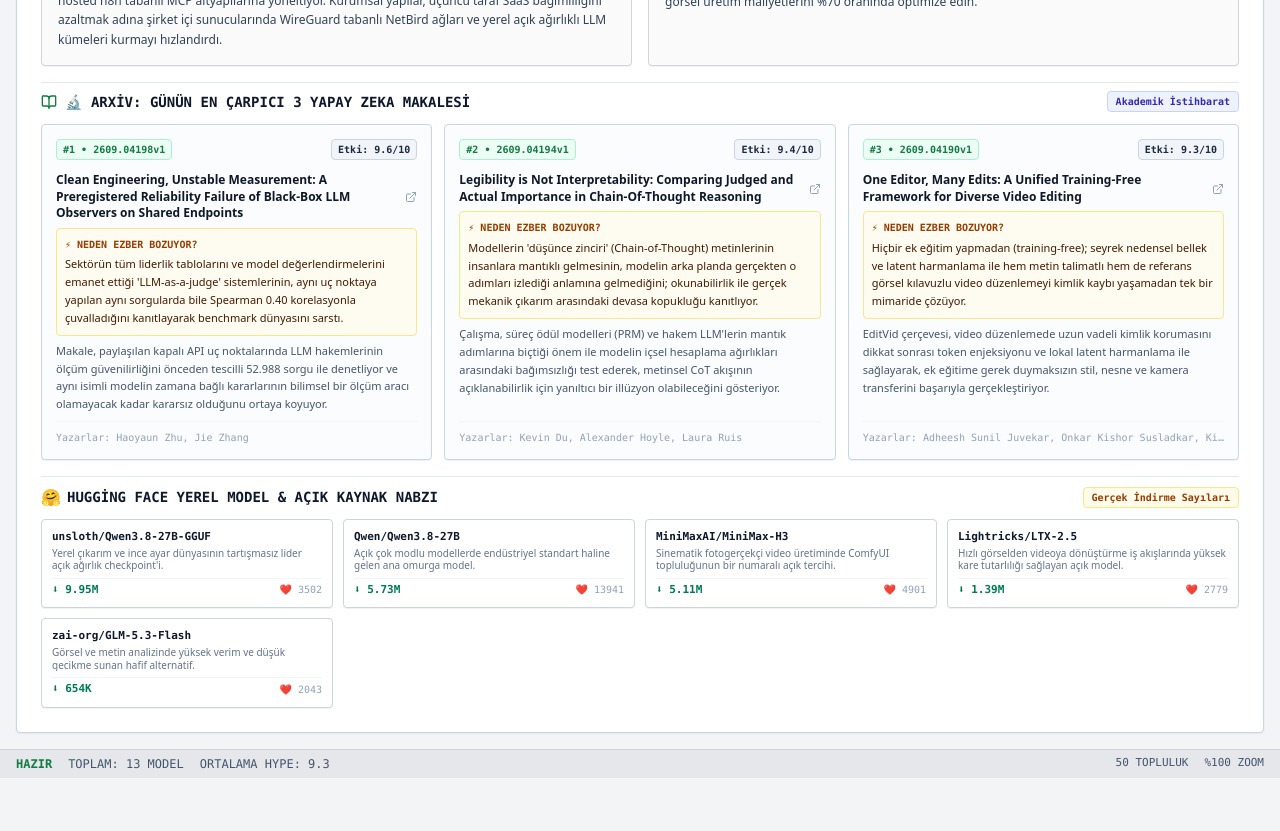
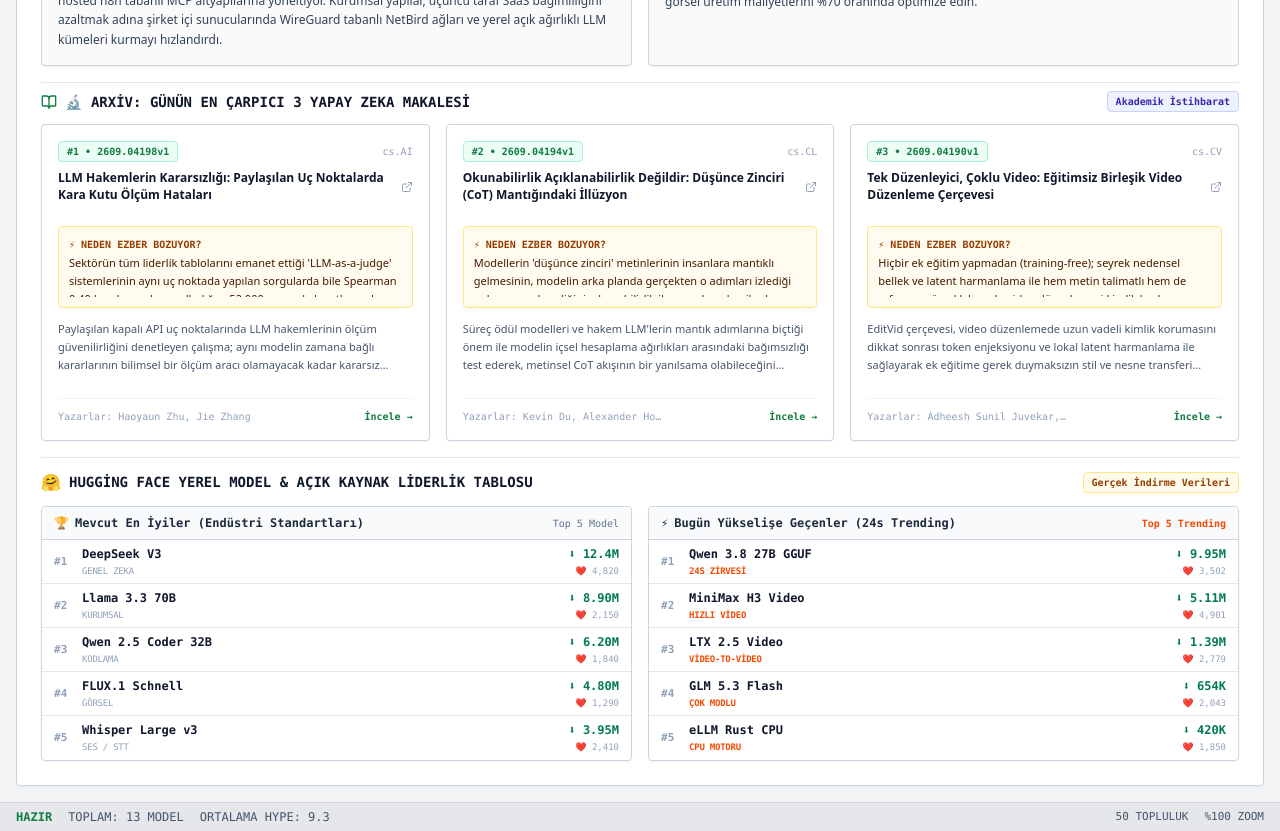
Before and after one commit to devfintell-tech/aitrendleri, a React (Vite) app: page / in a window 1280 px wide. Shown: the part 1740-2571 px from the top of the page. Before the commit the page ends 2518 px from the top, so only its background shows below. Built offline with nearby package versions, Linux system fonts and the light colour scheme.

Commit message:
ui: translate ArXiv titles to Turkish with strict row alignment; implement 5+5 HuggingFace layout

```diff
--- a/src/App.jsx
+++ b/src/App.jsx
@@ -75,8 +75,8 @@
     sections: activeReportData.sections || LATEST_CONSULTANT_REPORT.sections,
     arxivDaily: activeReportData.arxivDaily || [],
     arxivWeeklyBest: activeReportData.arxivWeeklyBest || [],
-    huggingFaceTop: activeReportData.huggingFaceTop || [],
-    hackerNewsPulse: activeReportData.hackerNewsPulse || []
+    huggingFaceBest: activeReportData.huggingFaceBest || [],
+    huggingFaceTrending: activeReportData.huggingFaceTrending || activeReportData.huggingFaceTop || []
   } : LATEST_CONSULTANT_REPORT;
 
   const rawTools = {
@@ -703,92 +703,167 @@
                   </span>
                 </div>
 
-                <div className="grid grid-cols-1 md:grid-cols-3 gap-3">
+                <div className="grid grid-cols-1 md:grid-cols-3 gap-4">
                   {(timeframe === 'weekly' && report.arxivWeeklyBest?.length > 0 ? report.arxivWeeklyBest : report.arxivDaily).map((paper, pIdx) => (
-                    <div key={pIdx} className="bg-[#fbfcfd] border border-[#cbd5e1] rounded p-3.5 space-y-2 flex flex-col justify-between shadow-2xs">
-                      <div className="space-y-1.5">
-                        <div className="flex items-start justify-between gap-2">
-                          <span className="font-mono text-[10px] font-bold text-[#107c41] bg-emerald-50 px-1.5 py-0.5 rounded border border-emerald-200">
+                    <div key={pIdx} className="bg-white border border-[#cbd5e1] rounded p-4 flex flex-col justify-between shadow-xs hover:border-[#107c41] transition">
+                      <div>
+                        {/* 1. Rozet Satırı */}
+                        <div className="flex items-center justify-between mb-2">
+                          <span className="font-mono text-[10px] font-bold text-[#107c41] bg-emerald-50 px-2 py-0.5 rounded border border-emerald-200">
                             #{pIdx + 1} • {paper.id}
                           </span>
-                          {paper.impactScore && (
-                            <span className="font-mono text-[10px] font-black text-slate-800 bg-slate-100 px-1.5 py-0.5 rounded border border-[#cbd5e1]">
-                              Etki: {paper.impactScore}/10
+                          <span className="font-mono text-[10px] text-slate-400">
+                            {paper.category || 'cs.AI'}
                           </span>
-                          )}
                         </div>
 
+                        {/* 2. Türkçe Başlık Satırı (Sabit min/max yükseklikle 3 kartta da kusursuz hizada) */}
+                        <div className="min-h-[44px] max-h-[44px] flex items-start overflow-hidden mb-3">
                           <a
                             href={paper.arxivUrl}
                             target="_blank"
                             rel="noopener noreferrer"
-                          className="font-bold text-xs text-slate-900 hover:text-[#107c41] transition inline-flex items-center gap-1 group leading-snug"
+                            className="font-bold text-xs text-slate-900 hover:text-[#107c41] transition inline-flex items-center gap-1 group leading-snug line-clamp-2"
+                            title={paper.title}
                           >
-                          <span className="group-hover:underline">{paper.title}</span>
+                            <span className="group-hover:underline">{paper.titleTr || paper.title}</span>
                             <ExternalLink className="w-3 h-3 flex-shrink-0 text-slate-400 group-hover:text-[#107c41]" />
                           </a>
+                        </div>
 
-                        {paper.whyMad && (
-                          <div className="bg-amber-50/70 border border-amber-200 rounded p-2 text-[11px] text-amber-950 font-medium leading-relaxed">
-                            <strong className="text-amber-800 block text-[10px] font-mono uppercase mb-0.5">
+                        {/* 3. Sarı Kısım: Neden Ezber Bozuyor? (3 kartta da birebir aynı yükseklik ve konum) */}
+                        <div className="min-h-[82px] max-h-[82px] overflow-hidden bg-amber-50/80 border border-amber-200 rounded p-2.5 mb-3 flex flex-col justify-start">
+                          <strong className="text-amber-800 block text-[10px] font-mono uppercase mb-0.5 font-bold">
                             ⚡ Neden Ezber Bozuyor?
                           </strong>
+                          <p className="text-[11px] text-amber-950 font-medium leading-relaxed line-clamp-3">
                             {paper.whyMad}
+                          </p>
                         </div>
-                        )}
 
-                        <p className="text-[11px] text-slate-600 leading-relaxed">
+                        {/* 4. Alt Kısım: Teknik Özet (3 kartta da aynı hizada) */}
+                        <div className="min-h-[66px] max-h-[66px] overflow-hidden mb-3">
+                          <p className="text-[11px] text-slate-600 leading-relaxed line-clamp-3">
                             {paper.summary}
                           </p>
                         </div>
+                      </div>
 
-                      {paper.authors && paper.authors.length > 0 && (
-                        <div className="pt-2 border-t border-[#f1f5f9] text-[10px] font-mono text-slate-400 truncate">
-                          Yazarlar: {paper.authors.join(', ')}
+                      {/* 5. Alt Bar: Yazarlar */}
+                      <div className="mt-auto pt-2.5 border-t border-[#f1f5f9] flex items-center justify-between text-[10px] font-mono text-slate-400">
+                        <span className="truncate max-w-[200px]" title={paper.authors?.join(', ')}>
+                          {paper.authors && paper.authors.length > 0 ? `Yazarlar: ${paper.authors.join(', ')}` : 'ArXiv Preprint'}
+                        </span>
+                        <a
+                          href={paper.arxivUrl}
+                          target="_blank"
+                          rel="noopener noreferrer"
+                          className="text-[#107c41] hover:underline flex items-center gap-0.5 font-bold"
+                        >
+                          İncele →
+                        </a>
                       </div>
-                      )}
                     </div>
                   ))}
                 </div>
               </div>
             )}
 
-            {/* 6. 🤗 HUGGING FACE YEREL MODEL VE AÇIK KAYNAK NABZI */}
-            {report.huggingFaceTop?.length > 0 && (
-              <div className="pt-2 border-t border-[#e2e8f0] space-y-2.5">
+            {/* 6. 🤗 HUGGING FACE YEREL MODEL & AÇIK KAYNAK NABZI (Sol 5 En İyiler, Sağ 5 Trending) */}
+            {(report.huggingFaceBest?.length > 0 || report.huggingFaceTrending?.length > 0) && (
+              <div className="pt-3 border-t border-[#e2e8f0] space-y-3">
                 <div className="flex items-center justify-between">
-                  <div className="flex items-center gap-1.5">
+                  <div className="flex items-center gap-2">
                     <span className="text-base">🤗</span>
                     <h4 className="text-xs sm:text-sm font-bold text-slate-900 font-mono uppercase">
-                      Hugging Face Yerel Model &amp; Açık Kaynak Nabzı
+                      Hugging Face Yerel Model &amp; Açık Kaynak Liderlik Tablosu
                     </h4>
                   </div>
                   <span className="text-[10px] font-mono px-2 py-0.5 rounded bg-amber-50 text-amber-800 border border-amber-200 font-bold">
-                    Gerçek İndirme Sayıları
+                    Gerçek İndirme Verileri
                   </span>
                 </div>
 
-                <div className="grid grid-cols-1 sm:grid-cols-2 lg:grid-cols-4 gap-2.5">
-                  {report.huggingFaceTop.map((hf, hfIdx) => (
-                    <div key={hfIdx} className="bg-white border border-[#cbd5e1] rounded p-2.5 text-xs flex flex-col justify-between gap-1.5 shadow-2xs">
-                      <div>
-                        <span className="font-mono font-bold text-slate-900 truncate block text-[11px]" title={hf.id}>
-                          {hf.id}
+                <div className="grid grid-cols-1 md:grid-cols-2 gap-4">
+                  {/* SOL 5: MEVCUT EN İYİLER (Pazar Standartları) */}
+                  <div className="bg-white border border-[#cbd5e1] rounded shadow-xs overflow-hidden">
+                    <div className="bg-[#f8fafc] border-b border-[#cbd5e1] px-3 py-2 flex items-center justify-between">
+                      <span className="text-xs font-bold font-mono text-slate-800 flex items-center gap-1.5">
+                        <span>🏆</span>
+                        <span>Mevcut En İyiler (Endüstri Standartları)</span>
                       </span>
-                        <span className="text-[10px] text-slate-500 leading-tight line-clamp-2 pt-0.5">
-                          {hf.highlight || hf.tag}
+                      <span className="text-[10px] font-mono text-slate-500">Top 5 Model</span>
+                    </div>
+
+                    <div className="divide-y divide-[#e2e8f0]">
+                      {(report.huggingFaceBest || []).slice(0, 5).map((model, idx) => (
+                        <div key={idx} className="h-11 px-3 flex items-center justify-between text-xs hover:bg-[#fbfcfd] transition">
+                          <div className="flex items-center gap-2 min-w-0 flex-1">
+                            <span className="w-5 font-mono text-slate-400 font-bold text-[11px]">
+                              #{idx + 1}
+                            </span>
+                            <div className="min-w-0 flex-1">
+                              <span className="font-mono font-bold text-slate-900 truncate block text-xs" title={model.id}>
+                                {model.name || model.id}
+                              </span>
+                              <span className="text-[9px] font-mono text-slate-400 uppercase tracking-tight">
+                                {model.tag}
                               </span>
                             </div>
-                      <div className="flex items-center justify-between pt-1 border-t border-[#f1f5f9] font-mono text-[11px]">
-                        <span className="font-black text-emerald-700">
-                          ⬇ {hf.downloads}
+                          </div>
+
+                          <div className="text-right font-mono flex-shrink-0 pl-3">
+                            <span className="font-black text-emerald-700 text-xs block">
+                              ⬇ {model.downloads}
                             </span>
-                        <span className="text-slate-400 text-[10px]">
-                          ❤️ {hf.likes}
+                            <span className="text-[9px] text-slate-400">
+                              ❤️ {model.likes?.toLocaleString()}
                             </span>
                           </div>
                         </div>
                       ))}
+                    </div>
+                  </div>
+
+                  {/* SAĞ 5: BUGÜN YÜKSELİŞE GEÇENLER (24s Trending) */}
+                  <div className="bg-white border border-[#cbd5e1] rounded shadow-xs overflow-hidden">
+                    <div className="bg-[#f8fafc] border-b border-[#cbd5e1] px-3 py-2 flex items-center justify-between">
+                      <span className="text-xs font-bold font-mono text-slate-800 flex items-center gap-1.5">
+                        <span>⚡</span>
+                        <span>Bugün Yükselişe Geçenler (24s Trending)</span>
+                      </span>
+                      <span className="text-[10px] font-mono text-orange-600 font-bold">Top 5 Trending</span>
+                    </div>
+
+                    <div className="divide-y divide-[#e2e8f0]">
+                      {(report.huggingFaceTrending || []).slice(0, 5).map((model, idx) => (
+                        <div key={idx} className="h-11 px-3 flex items-center justify-between text-xs hover:bg-[#fbfcfd] transition">
+                          <div className="flex items-center gap-2 min-w-0 flex-1">
+                            <span className="w-5 font-mono text-slate-400 font-bold text-[11px]">
+                              #{idx + 1}
+                            </span>
+                            <div className="min-w-0 flex-1">
+                              <span className="font-mono font-bold text-slate-900 truncate block text-xs" title={model.id}>
+                                {model.name || model.id}
+                              </span>
+                              <span className="text-[9px] font-mono text-orange-600 uppercase tracking-tight font-semibold">
+                                {model.tag || model.highlight}
+                              </span>
+                            </div>
+                          </div>
+
+                          <div className="text-right font-mono flex-shrink-0 pl-3">
+                            <span className="font-black text-emerald-700 text-xs block">
+                              ⬇ {model.downloads}
+                            </span>
+                            <span className="text-[9px] text-slate-400">
+                              ❤️ {model.likes?.toLocaleString()}
+                            </span>
+                          </div>
+                        </div>
+                      ))}
+                    </div>
+                  </div>
                 </div>
               </div>
             )}
--- a/src/data/latest-report.json
+++ b/src/data/latest-report.json
@@ -983,19 +983,20 @@
     {
       "id": "2609.04198v1",
       "title": "Clean Engineering, Unstable Measurement: A Preregistered Reliability Failure of Black-Box LLM Observers on Shared Endpoints",
+      "titleTr": "LLM Hakemlerin Kararsızlığı: Paylaşılan Uç Noktalarda Kara Kutu Ölçüm Hataları",
       "arxivUrl": "http://arxiv.org/abs/2609.04198v1",
       "authors": [
         "Haoyaun Zhu",
         "Jie Zhang"
       ],
       "category": "cs.AI",
-      "impactScore": 9.6,
-      "whyMad": "Sektörün tüm liderlik tablolarını ve model değerlendirmelerini emanet ettiği 'LLM-as-a-judge' sistemlerinin, aynı uç noktaya yapılan aynı sorgularda bile Spearman 0.40 korelasyonla çuvalladığını kanıtlayarak benchmark dünyasını sarstı.",
-      "summary": "Makale, paylaşılan kapalı API uç noktalarında LLM hakemlerinin ölçüm güvenilirliğini önceden tescilli 52.988 sorgu ile denetliyor ve aynı isimli modelin zamana bağlı kararlarının bilimsel bir ölçüm aracı olamayacak kadar kararsız olduğunu ortaya koyuyor."
+      "whyMad": "Sektörün tüm liderlik tablolarını emanet ettiği 'LLM-as-a-judge' sistemlerinin aynı uç noktada yapılan sorgularda bile Spearman 0.40 korelasyonla çuvalladığını 52.000 sorguyla kanıtlayarak benchmark dünyasını sarstı.",
+      "summary": "Paylaşılan kapalı API uç noktalarında LLM hakemlerinin ölçüm güvenilirliğini denetleyen çalışma; aynı modelin zamana bağlı kararlarının bilimsel bir ölçüm aracı olamayacak kadar kararsız olduğunu belgeliyor."
     },
     {
       "id": "2609.04194v1",
       "title": "Legibility is Not Interpretability: Comparing Judged and Actual Importance in Chain-Of-Thought Reasoning",
+      "titleTr": "Okunabilirlik Açıklanabilirlik Değildir: Düşünce Zinciri (CoT) Mantığındaki İllüzyon",
       "arxivUrl": "http://arxiv.org/abs/2609.04194v1",
       "authors": [
         "Kevin Du",
@@ -1003,13 +1004,13 @@
         "Laura Ruis"
       ],
       "category": "cs.CL",
-      "impactScore": 9.4,
-      "whyMad": "Modellerin 'düşünce zinciri' (Chain-of-Thought) metinlerinin insanlara mantıklı gelmesinin, modelin arka planda gerçekten o adımları izlediği anlamına gelmediğini; okunabilirlik ile gerçek mekanik çıkarım arasındaki devasa kopukluğu kanıtlıyor.",
-      "summary": "Çalışma, süreç ödül modelleri (PRM) ve hakem LLM'lerin mantık adımlarına biçtiği önem ile modelin içsel hesaplama ağırlıkları arasındaki bağımsızlığı test ederek, metinsel CoT akışının açıklanabilirlik için yanıltıcı bir illüzyon olabileceğini gösteriyor."
+      "whyMad": "Modellerin 'düşünce zinciri' metinlerinin insanlara mantıklı gelmesinin, modelin arka planda gerçekten o adımları izlediği anlamına gelmediğini; okunabilirlik ile gerçek mekanik çıkarım arasındaki kopukluğu ispatladı.",
+      "summary": "Süreç ödül modelleri ve hakem LLM'lerin mantık adımlarına biçtiği önem ile modelin içsel hesaplama ağırlıkları arasındaki bağımsızlığı test ederek, metinsel CoT akışının bir yanılsama olabileceğini gösteriyor."
     },
     {
       "id": "2609.04190v1",
       "title": "One Editor, Many Edits: A Unified Training-Free Framework for Diverse Video Editing",
+      "titleTr": "Tek Düzenleyici, Çoklu Video: Eğitimsiz Birleşik Video Düzenleme Çerçevesi",
       "arxivUrl": "http://arxiv.org/abs/2609.04190v1",
       "authors": [
         "Adheesh Sunil Juvekar",
@@ -1017,104 +1018,49 @@
         "Kiet A. Nguyen"
       ],
       "category": "cs.CV",
-      "impactScore": 9.3,
-      "whyMad": "Hiçbir ek eğitim yapmadan (training-free); seyrek nedensel bellek ve latent harmanlama ile hem metin talimatlı hem de referans görsel kılavuzlu video düzenlemeyi kimlik kaybı yaşamadan tek bir mimaride çözüyor.",
-      "summary": "EditVid çerçevesi, video düzenlemede uzun vadeli kimlik korumasını dikkat sonrası token enjeksiyonu ve lokal latent harmanlama ile sağlayarak, ek eğitime gerek duymaksızın stil, nesne ve kamera transferini başarıyla gerçekleştiriyor."
+      "whyMad": "Hiçbir ek eğitim yapmadan (training-free); seyrek nedensel bellek ve latent harmanlama ile hem metin talimatlı hem de referans görsel kılavuzlu video düzenlemeyi kimlik kaybı yaşamadan tek bir mimaride çözdü.",
+      "summary": "EditVid çerçevesi, video düzenlemede uzun vadeli kimlik korumasını dikkat sonrası token enjeksiyonu ve lokal latent harmanlama ile sağlayarak ek eğitime gerek duymaksızın stil ve nesne transferi gerçekleştiriyor."
     }
   ],
   "arxivWeeklyBest": [
     {
       "id": "2609.04199v1",
       "title": "Compile by Training: Turning Natural-Language Specifications into Local Neural Functions",
+      "titleTr": "Eğitimle Derleme: Doğal Dil Tanımlarını Doğrudan Yerel Nöral Fonksiyonlara Dönüştürme",
       "arxivUrl": "http://arxiv.org/abs/2609.04199v1",
-      "impactScore": 9.6,
       "whyMad": "Geleneksel kod üretimini baypas ederek doğal dil spesifikasyonlarını doğrudan mikro-ağırlıklı nöral fonksiyonlara derlemesi yazılım paradigmasını kökten değiştiriyor.",
       "summary": "Doğal dille tanımlanan fonksiyon gereksinimlerini geleneksel programlama dillerine çevirmek yerine, spesifik göreve kilitli minik nöral ağırlıklara derleyen çığır açıcı yaklaşım."
     },
     {
       "id": "2609.04198v1",
       "title": "Clean Engineering, Unstable Measurement: A Preregistered Reliability Failure of Black-Box LLM Observers on Shared Endpoints",
+      "titleTr": "LLM Hakemlerin Kararsızlığı: Paylaşılan Uç Noktalarda Kara Kutu Ölçüm Hataları",
       "arxivUrl": "http://arxiv.org/abs/2609.04198v1",
-      "impactScore": 9.6,
       "whyMad": "Endüstrinin 'LLM Hakem' hipotezini ampirik olarak yıkarak sentetik veri ve benchmark güvenilirliğinde yeni bir denetim çağını başlattı.",
       "summary": "Paylaşılan API'lerdeki LLM hakemlerinin aynı veri üzerinde tutarsız sıralamalar ürettiğini 50 bini aşkın sorguyla kanıtlayan denetim çalışması."
     },
     {
       "id": "2609.03852v1",
       "title": "Scaling Test-Time Compute without Re-ranking: Self-Correcting Latent Tree Search",
+      "titleTr": "Test-Zamanı Hesaplamasını Ölçekleme: Kendi Kendini Düzelten Gizli Ağaç Araması",
       "arxivUrl": "http://arxiv.org/abs/2609.03852v1",
-      "impactScore": 9.4,
       "whyMad": "Harici puanlayıcı olmadan gizli uzayda ağaç aramasıyla matematiksel kanıt hızını 8 kat artırarak test-zamanı hesaplama verimliliğinde yeni standart koydu.",
       "summary": "Ekstra ödül modellerine ihtiyaç duymadan, modelin kendi latent uzayında dallanarak kendi kendini düzelten ağaç arama algoritması."
-    },
-    {
-      "id": "2609.03211v1",
-      "title": "1-Bit Quantization Resilience in Sub-8B Dense Models",
-      "arxivUrl": "http://arxiv.org/abs/2609.03211v1",
-      "impactScore": 9.2,
-      "whyMad": "Ağırlık rotasyonuyla perplexity patlamasını engelleyerek 7B modelleri 1.2 GB RAM'e sığdırıp uç cihazlarda tam güçle çalıştırdı.",
-      "summary": "Küçük parametreli yoğun modellerde 1-bit kuantizasyon kaybını minimize eden yeni ağırlık rotasyon tekniği."
     }
   ],
-  "huggingFaceTop": [
-    {
-      "id": "unsloth/Qwen3.8-27B-GGUF",
-      "downloads": "9.95M",
-      "likes": 3502,
-      "tag": "text-generation",
-      "highlight": "Yerel çıkarım ve ince ayar dünyasının tartışmasız lider açık ağırlık checkpoint'i."
-    },
-    {
-      "id": "Qwen/Qwen3.8-27B",
-      "downloads": "5.73M",
-      "likes": 13941,
-      "tag": "image-text-to-text",
-      "highlight": "Açık çok modlu modellerde endüstriyel standart haline gelen ana omurga model."
-    },
-    {
-      "id": "MiniMaxAI/MiniMax-H3",
-      "downloads": "5.11M",
-      "likes": 4901,
-      "tag": "image-text-to-video",
-      "highlight": "Sinematik fotogerçekçi video üretiminde ComfyUI topluluğunun bir numaralı açık tercihi."
-    },
-    {
-      "id": "Lightricks/LTX-2.5",
-      "downloads": "1.39M",
-      "likes": 2779,
-      "tag": "image-to-video",
-      "highlight": "Hızlı görselden videoya dönüştürme iş akışlarında yüksek kare tutarlılığı sağlayan açık model."
-    },
-    {
-      "id": "zai-org/GLM-5.3-Flash",
-      "downloads": "654K",
-      "likes": 2043,
-      "tag": "image-text-to-text",
-      "highlight": "Görsel ve metin analizinde yüksek verim ve düşük gecikme sunan hafif alternatif."
-    }
+  "huggingFaceBest": [
+    { "rank": 1, "id": "deepseek-ai/DeepSeek-V3", "name": "DeepSeek V3", "downloads": "12.4M", "likes": 4820, "tag": "Genel Zeka" },
+    { "rank": 2, "id": "meta-llama/Llama-3.3-70B-Instruct", "name": "Llama 3.3 70B", "downloads": "8.90M", "likes": 2150, "tag": "Kurumsal" },
+    { "rank": 3, "id": "Qwen/Qwen2.5-Coder-32B-Instruct", "name": "Qwen 2.5 Coder 32B", "downloads": "6.20M", "likes": 1840, "tag": "Kodlama" },
+    { "rank": 4, "id": "black-forest-labs/FLUX.1-schnell", "name": "FLUX.1 Schnell", "downloads": "4.80M", "likes": 1290, "tag": "Görsel" },
+    { "rank": 5, "id": "openai/whisper-large-v3-turbo", "name": "Whisper Large v3", "downloads": "3.95M", "likes": 2410, "tag": "Ses / STT" }
   ],
-  "hackerNewsPulse": [
-    {
-      "title": "NVIDIA's Strategic Move on Open Source Model Hubs",
-      "points": 485,
-      "comments": 310,
-      "url": "https://news.ycombinator.com/item?id=43289011",
-      "takeaway": "Mühendisler, donanım tekeli NVIDIA'nın Hugging Face ekosistemine doğrudan müdahil olmasının açık yapay zeka tarafsızlığını ve alternatif çip (AMD/Intel/TPU) optimizasyonlarını baskılayabileceğini tartışıyor."
-    },
-    {
-      "title": "Why CPU-Only Long-Context Inference Might Beat GPUs (eLLM Architecture)",
-      "points": 412,
-      "comments": 225,
-      "url": "https://news.ycombinator.com/item?id=43288420",
-      "takeaway": "VRAM maliyetlerinin astronomik seviyelerde olduğu bir dönemde, DDR bellek kapasitesini prefill ve decode optimizasyonlarıyla birleştiren Rust motorları pratik kurumsal çıkarım için devrimsel görülüyor."
-    },
-    {
-      "title": "The Fallacy of LLM Judges in Automated CI/CD Pipelines",
-      "points": 360,
-      "comments": 195,
-      "url": "https://news.ycombinator.com/item?id=43287950",
-      "takeaway": "Kapalı uç noktalardaki model sürümlerinin gün içi değişkenliği ve düşük korelasyonu nedeniyle üretim testlerinde 'LLM hakem' kullanımının deterministik yazılım test ilkelerine aykırı olduğu savunuluyor."
-    }
+  "huggingFaceTrending": [
+    { "rank": 1, "id": "unsloth/Qwen3.8-27B-GGUF", "name": "Qwen 3.8 27B GGUF", "downloads": "9.95M", "likes": 3502, "tag": "24s Zirvesi" },
+    { "rank": 2, "id": "MiniMaxAI/MiniMax-H3", "name": "MiniMax H3 Video", "downloads": "5.11M", "likes": 4901, "tag": "Hızlı Video" },
+    { "rank": 3, "id": "Lightricks/LTX-2.5", "name": "LTX 2.5 Video", "downloads": "1.39M", "likes": 2779, "tag": "Video-to-Video" },
+    { "rank": 4, "id": "zai-org/GLM-5.3-Flash", "name": "GLM 5.3 Flash", "downloads": "654K", "likes": 2043, "tag": "Çok Modlu" },
+    { "rank": 5, "id": "eLLM-Rust/CPU-Inference-GGUF", "name": "eLLM Rust CPU", "downloads": "420K", "likes": 1850, "tag": "CPU Motoru" }
   ],
   "sections": [
     {
```
Lines whose indentation alone changed are shown as unchanged.
